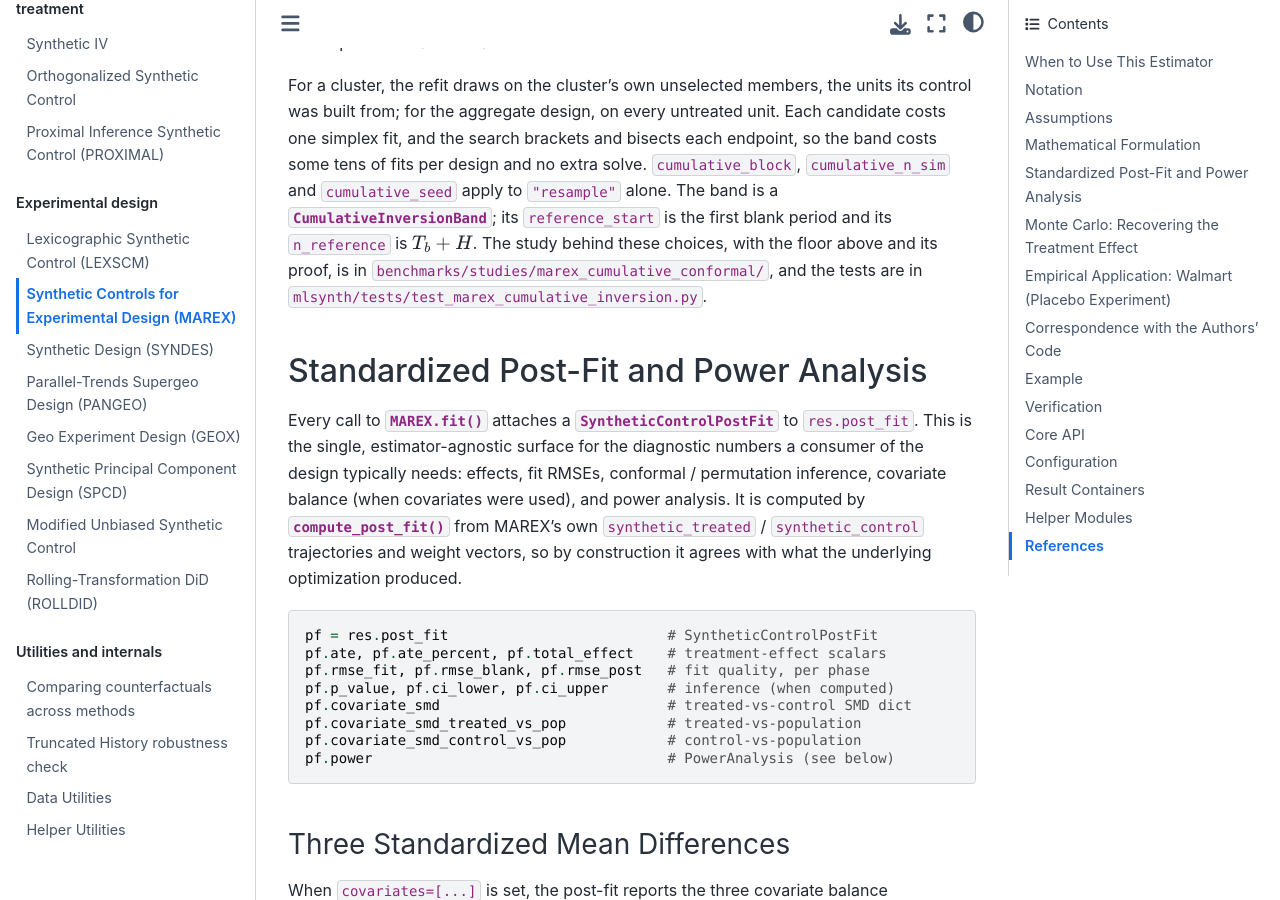
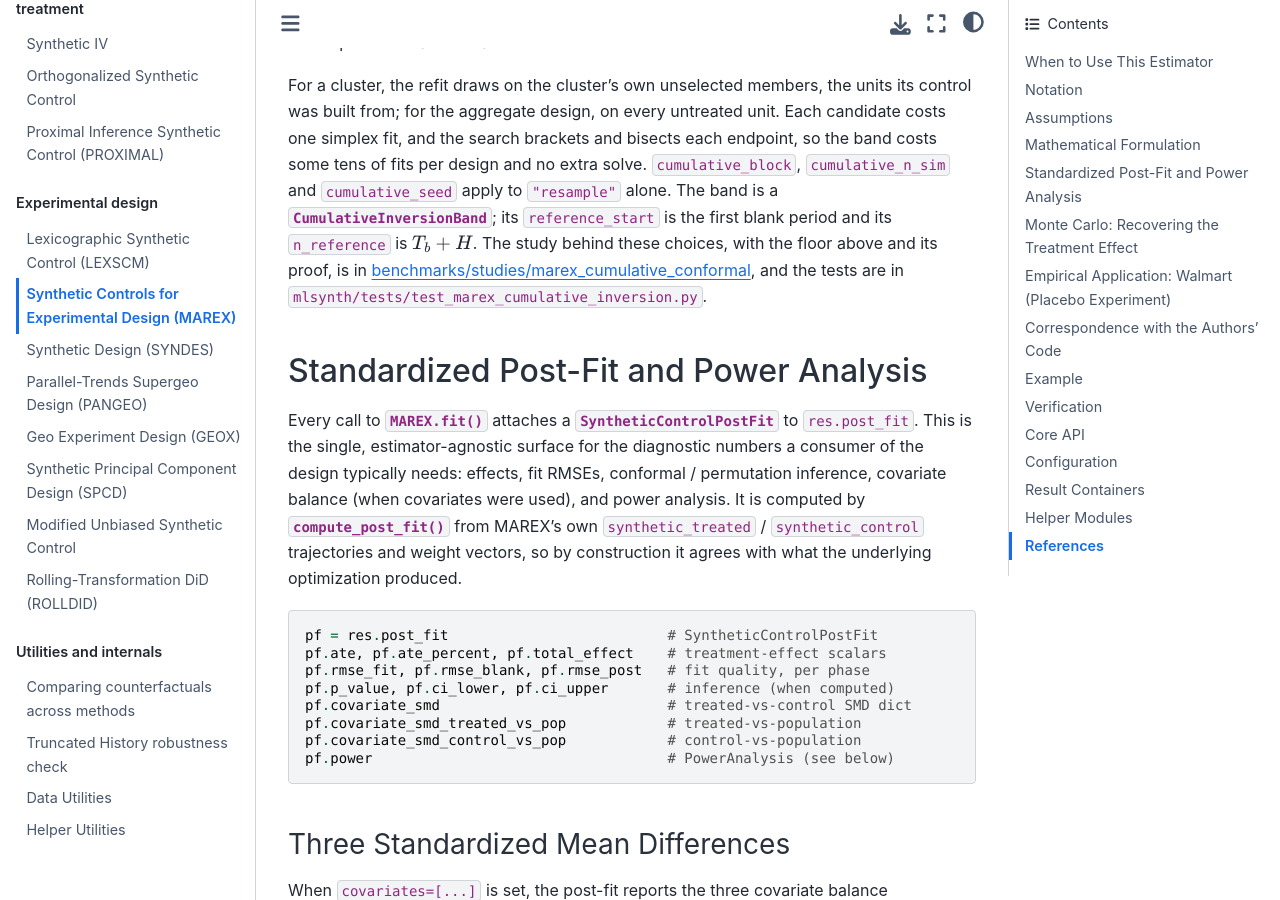
Before and after one commit to jgreathouse9/mlsynth, a Sphinx documentation site: the page built from docs/marex.rst, in a window 1280 px wide and 900 px high, scrolled down 20057 px. Built offline with Sphinx 7.4.7 and the Sphinx Book theme 1.1.4, drawn with Linux system fonts in a browser that asks for light colours; pages that are not in the unit, such as notebooks, are missing from menus.

Commit message:
Link the cumulative band's study, now on main
Co-Authored-By: Claude Opus 5.5 <noreply@anthropic.com>
Claude-Session: https://claude.ai/code/session_012eUtL6z8zUY8NkURa4Svk7

```diff
--- a/docs/marex.rst
+++ b/docs/marex.rst
@@ -1039,8 +1039,9 @@ to ``"resample"`` alone. The band is a
 :class:`~mlsynth.utils.conformal.CumulativeInversionBand`; its
 ``reference_start`` is the first blank period and its ``n_reference`` is
 :math:`T_b + H`. The study behind these choices, with the floor above and its
-proof, is in ``benchmarks/studies/marex_cumulative_conformal/``, and the tests
-are in ``mlsynth/tests/test_marex_cumulative_inversion.py``.
+proof, is in `benchmarks/studies/marex_cumulative_conformal
+<https://github.com/jgreathouse9/mlsynth/tree/main/benchmarks/studies/marex_cumulative_conformal>`_,
+and the tests are in ``mlsynth/tests/test_marex_cumulative_inversion.py``.
 
 Standardized Post-Fit and Power Analysis
 ----------------------------------------
```
